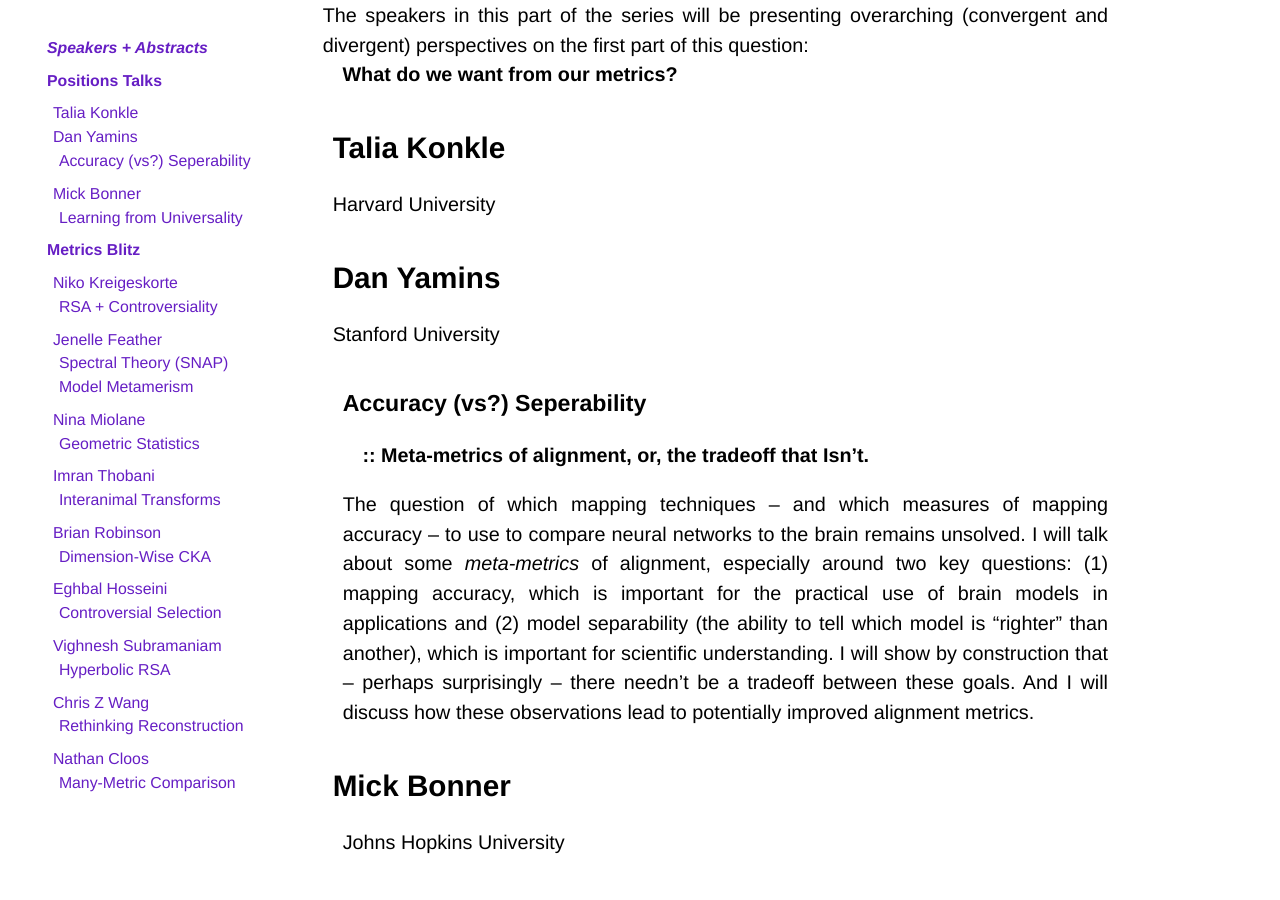
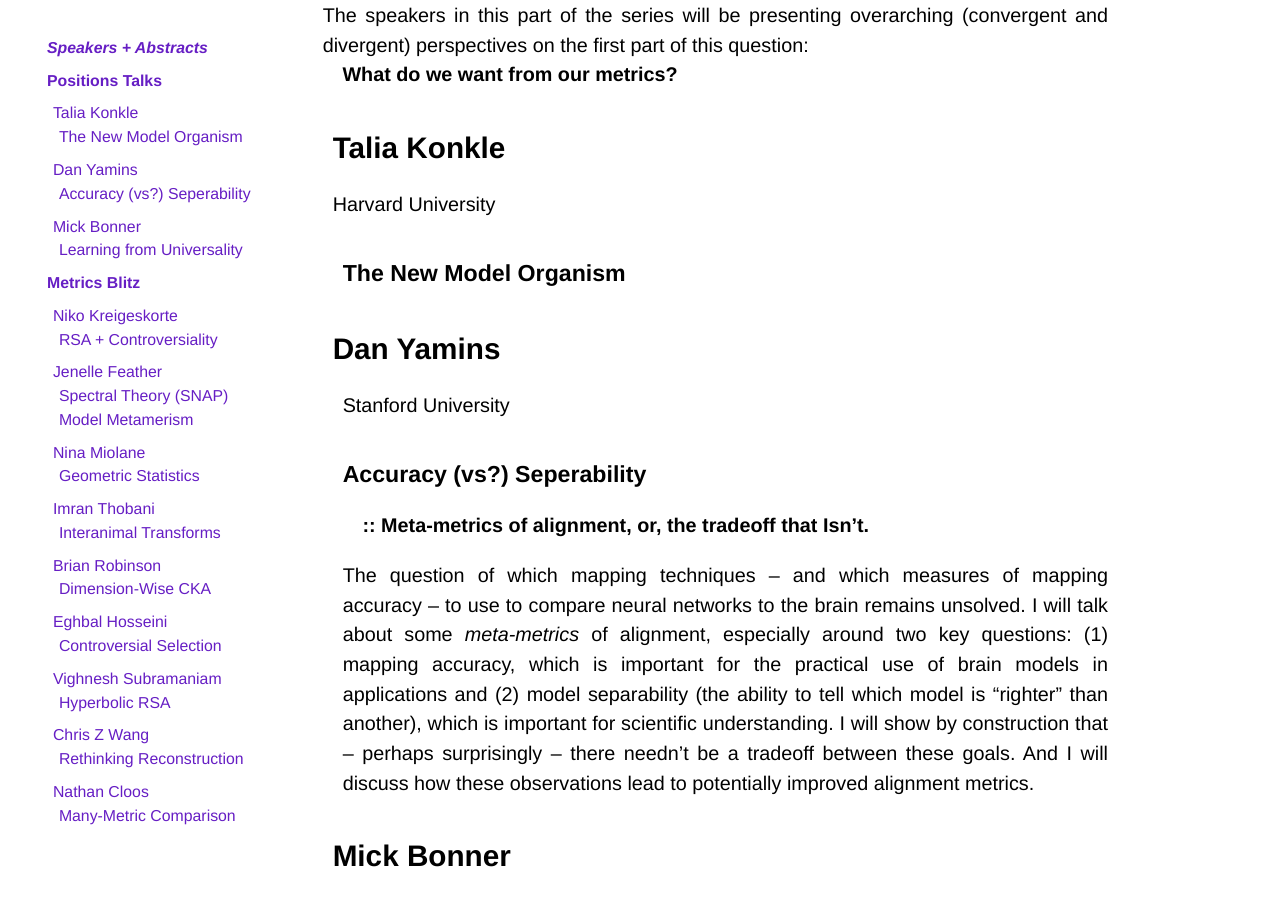
Before and after one commit to BotBM3/botbm3.github.io, a Jekyll site: the page built from pages/talkseries.md, in a window 1280 px wide and 900 px high, scrolled down 885 px. Built offline with Jekyll 4.4.1, drawn with Linux system fonts in a browser that asks for light colours; some web fonts are replaced.

Commit message:
image updates

```diff
--- a/pages/talkseries.md
+++ b/pages/talkseries.md
@@ -23,6 +23,8 @@ The speakers in this part of the series will be presenting overarching (converge
 
 ## Talia Konkle
 Harvard University
+
+### The New Model Organism
 
 ## Dan Yamins
 Stanford University
```
Also changed, not shown: assets/images/personnel/aix_assistant.png (renamed from assets/images/personnel/potentiometer.png), assets/images/personnel/brian_robinson.jpg (added), assets/images/personnel/chris_wang.png (added), assets/images/personnel/colin_conwell.jpg (renamed from assets/images/personnel/colin_conwell.jpeg), assets/images/personnel/dan_yamins.jpg (added), assets/images/personnel/imran_thobani.jpg (added), assets/images/personnel/jenelle_feather.jpg (added), assets/images/personnel/lotem_elber.jpg (added), assets/images/personnel/mick_bonner.jpg (added), assets/images/personnel/nathan_cloos.jpg (added), assets/images/personnel/niko_kreigeskorte.jpg (added), assets/images/personnel/nina_miolane.jpg (added), assets/images/personnel/noga_zaslavsky.jpg (added), assets/images/personnel/seda_akbiyik.jpeg (added), 3 more files, 1 other file.
